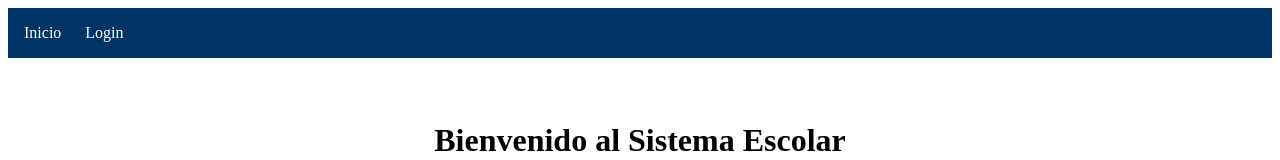
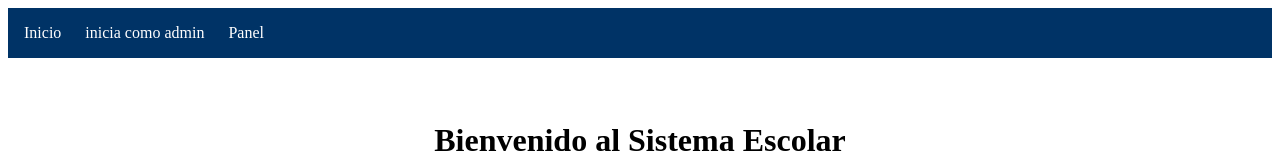
Before and after one commit to ushiropaul/ISF-admin, a React (Vite) app: page / in a window 1280 px wide. Shown: the top 160 px of the page. Built offline with nearby package versions, Linux system fonts and the light colour scheme.

Commit message:
3rd commit

```diff
--- a/src/components/Navbar/Navbar.jsx
+++ b/src/components/Navbar/Navbar.jsx
@@ -37,7 +37,8 @@ export default function Navbar() {
   return (
     <nav className="navbar">
       <Link to="/">Inicio</Link>
-      {!user && <Link to="/login">Login</Link>}
+      {!user && <Link to="/login">inicia como admin</Link>}
+      {!user && <Link to="/panel">Panel</Link>}
       {user && rol === 'admin' && <Link to="/admin/dashboard">Dashboard</Link>}
       {user && <button onClick={handleLogout}>Cerrar sesión</button>}
     </nav>
```
